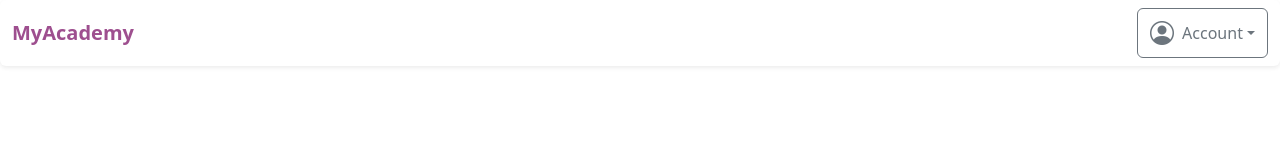
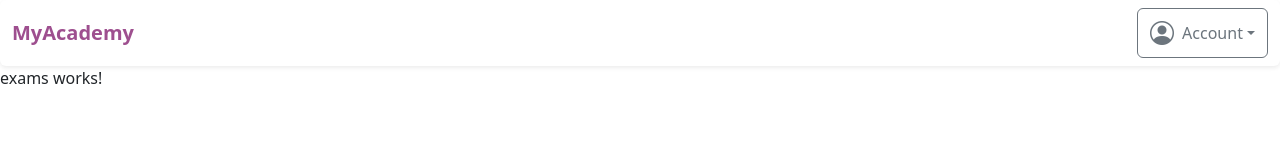
Before and after one commit to ZeinabMahmoud7/Angular-MyAcademy, an Angular app: page /exam in a window 1280 px wide. Before the commit this address led to /. Shown: the top 160 px of the page. Built offline with nearby package versions, Linux system fonts and the light colour scheme.

Commit message:
added view exam function in available
cxhxfhxh

```diff
--- a/package.json
+++ b/package.json
@@ -23,6 +23,7 @@
     "bootstrap": "^5.3.6",
     "bootstrap-icons": "^1.13.1",
     "express": "^4.18.2",
+    "node-modules": "^1.0.1",
     "rxjs": "~7.8.0",
     "tslib": "^2.3.0",
     "zone.js": "~0.15.0"
--- a/src/Components/avilable-tracks/avilable-tracks.component.html
+++ b/src/Components/avilable-tracks/avilable-tracks.component.html
@@ -39,6 +39,8 @@
 
                   <button
                     class="btn w-100 mt-3"
+                    [routerLink]="['/exam']"
+
                     [ngClass]="exam.Available ? 'btn-success' : 'btn-secondary'"
                     [disabled]="!exam.Available">
                     <i class="bi bi-play-circle me-1"></i>
--- a/src/Components/avilable-tracks/avilable-tracks.component.ts
+++ b/src/Components/avilable-tracks/avilable-tracks.component.ts
@@ -1,13 +1,13 @@
 import { Component, OnInit } from '@angular/core';
 import { UserDataService } from '../../services/user-data.service';
 import { CourrsesService } from '../../services/courrses.service';
-import { ActivatedRoute } from '@angular/router';
+import { ActivatedRoute, RouterLink } from '@angular/router';
 import { CommonModule } from '@angular/common';
 
 @Component({
   standalone: true,
   selector: 'app-avilable-tracks',
-  imports: [CommonModule],
+  imports: [CommonModule,RouterLink],
   templateUrl: './avilable-tracks.component.html',
   styleUrl: './avilable-tracks.component.css'
 })
@@ -42,4 +42,8 @@ export class AvilableTracksComponent implements OnInit {
     })
 
   }
+  ViewExam()
+  {
+
+  }
 }
--- /dev/null
+++ b/src/Components/exams/exams.component.html
@@ -0,0 +1 @@
+<p>exams works!</p>
--- a/src/app/app.routes.ts
+++ b/src/app/app.routes.ts
@@ -2,12 +2,12 @@ import { Routes } from '@angular/router';
 import { LoginComponent } from '../Components/login/login.component';
 import { SignUpComponent } from '../Components/signup/signup.component';
 import { AvilableTracksComponent } from './../Components/avilable-tracks/avilable-tracks.component';
-import { QuestionComponent } from '../Components/question/question.component';
+import { ExamsComponent } from '../Components/exams/exams.component';
 
 export const routes: Routes = [
   {path:'login',component:LoginComponent},
   {path:'signup',component:SignUpComponent},
   {path: 'course-tracks/:id',component:AvilableTracksComponent},
-  {path:'questions',component:QuestionComponent},
+  {path:'exam',component:ExamsComponent},
   {path:'',component:SignUpComponent}
 ];
```
Also changed, not shown: src/Components/exams/exams.component.ts (added, +11 -0 lines), src/Components/question/question.component.ts (deleted, +0 -11 lines), src/Components/exams/exams.component.css (added), src/Components/question/question.component.html (deleted), 2 other files (tests, documents, lock files or other folders).
